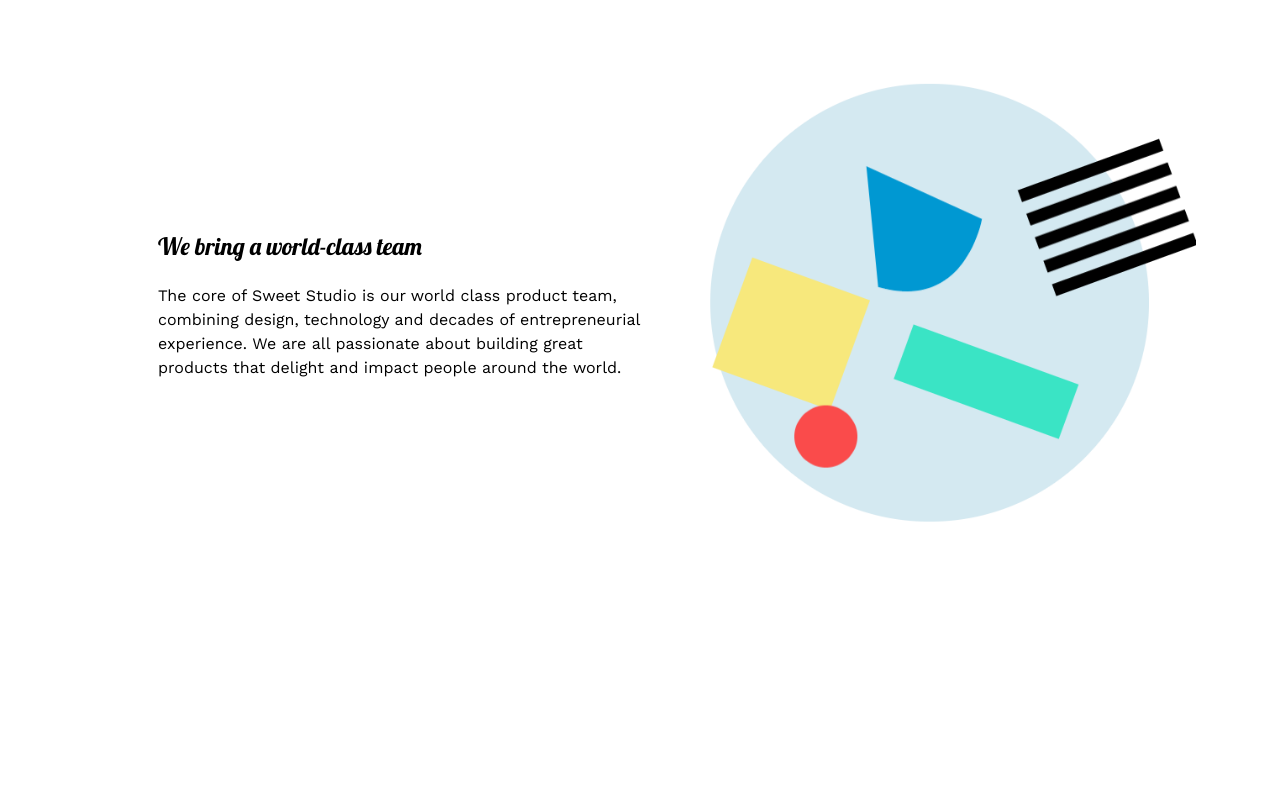
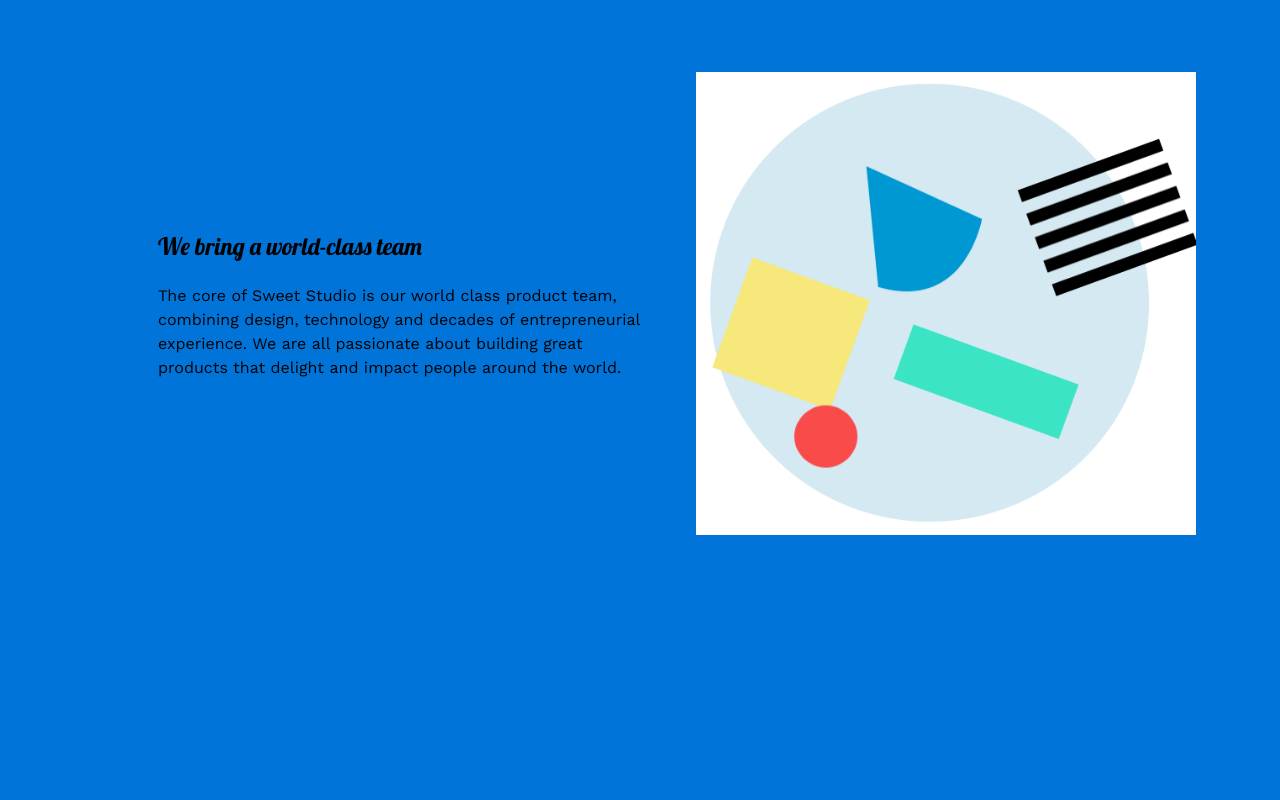
Before and after one commit to noalea/Tutorials, a plain HTML site: page Page Scrolling With Fade/index.html in a window 1280 px wide. Shown: the top 800 px of the page. Drawn offline with nearby package versions, Linux system fonts and the light colour scheme.

Commit message:
page scrolling with fade effect

```diff
--- a/Page Scrolling With Fade/css/style.css
+++ b/Page Scrolling With Fade/css/style.css
@@ -37,3 +37,14 @@ section p {
 footer {
   text-align: center;
 }
+
+.fade-bg {
+  position: fixed;
+  top: 0;
+  left: 0;
+  width: 100%;
+  height: 100%;
+  background-color: #0074d9;
+  z-index: -1;
+  opacity: 0;
+}
--- a/Page Scrolling With Fade/index.html
+++ b/Page Scrolling With Fade/index.html
@@ -23,5 +23,10 @@
   <p>entrepreneur@sweet.studio</p>
 </footer>
 
+<div class="fade-bg"></div>
+
+<script src="https://cdnjs.cloudflare.com/ajax/libs/jquery/3.3.1/jquery.min.js" charset="utf-8"></script>
+<script src="js/fade.js" charset="utf-8"></script>
+
   </body>
 </html>
--- a/Page Scrolling With Fade/js/fade.js
+++ b/Page Scrolling With Fade/js/fade.js
@@ -0,0 +1,17 @@
+// as we scroll down the Page
+// calculate the blue backgrounds opacity
+
+$(document).on("scroll", function () {
+  var scrollTop = $(document).scrollTop();
+  var scrollBottom = scrollTop + $(window).height();
+
+  var pageBottom = $(document).height();
+
+  var diff = pageBottom - scrollBottom;
+
+  var opacity = 1 - (diff / 300);
+
+  $(".fade-bg").css({
+    "opacity": opacity
+  });
+});
```
